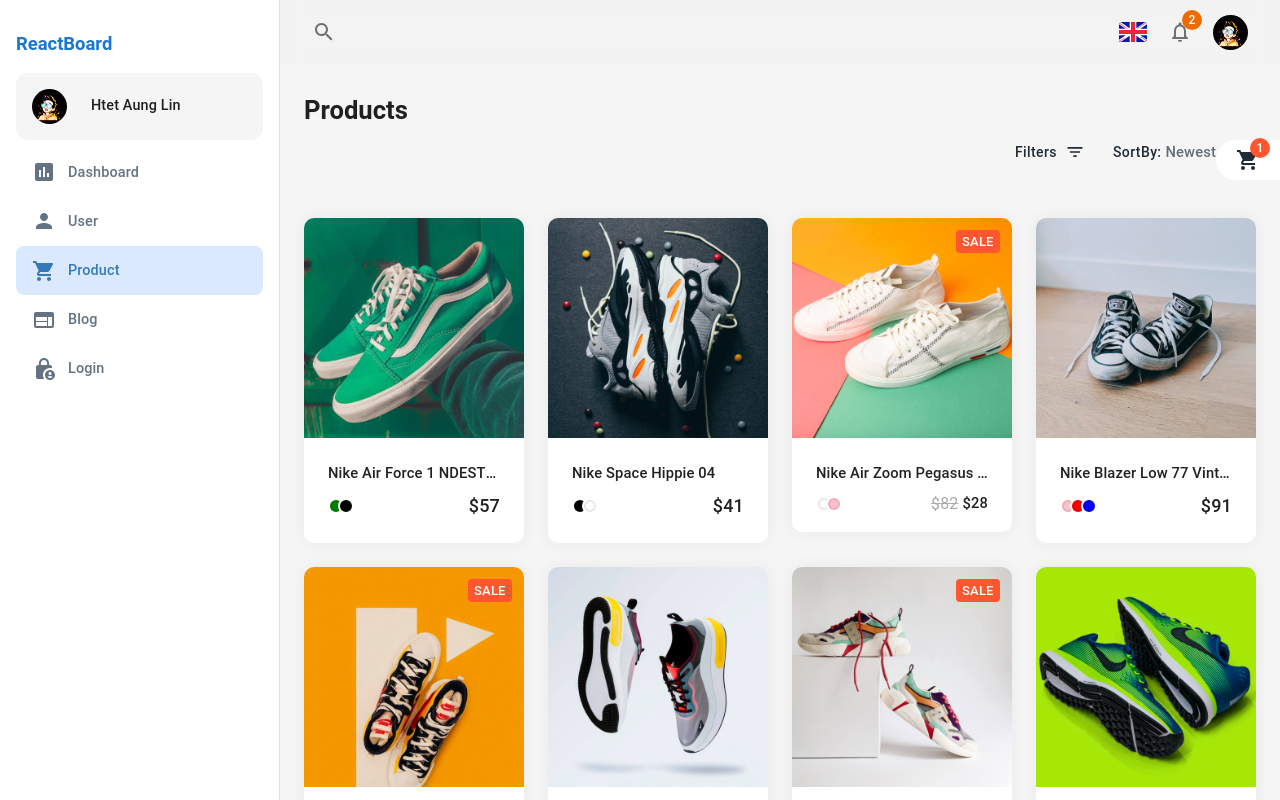
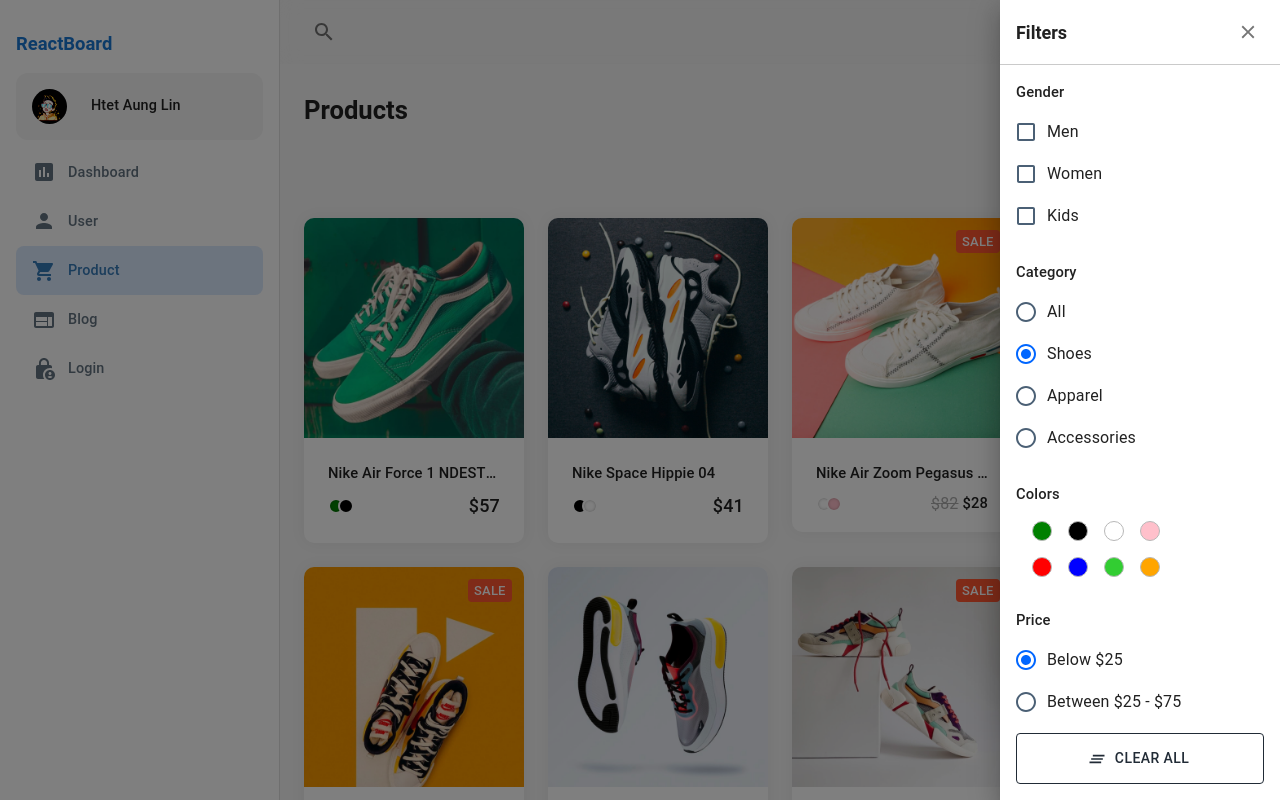
Before and after one commit to HTLA380/React-Dashboard, a React app: page /product in a window 1280 px wide. Both pictures are taken after a click on the button "Filters". Shown: the top 800 px of the page. Built offline with nearby package versions, Linux system fonts and the light colour scheme; the HTML template or start-up script is replaced by a standard one.

Commit message:
adding filter drawer

```diff
--- /dev/null
+++ b/src/pages/product/Filter/Filter.tsx
@@ -0,0 +1,29 @@
+import { FilterList } from "@mui/icons-material";
+import { Button } from "@mui/material";
+import React, { useState } from "react";
+import FilterDrawer from "./FilterDrawer";
+
+const Filter: React.FC = () => {
+  const [isActive, setIsActive] = useState<boolean>(false);
+
+  return (
+    <React.Fragment>
+      <Button
+        endIcon={<FilterList />}
+        onClick={() => setIsActive(true)}
+        sx={{
+          margin: 1,
+          color: "primary.contrastText",
+          textTransform: "capitalize",
+          ":hover": {
+            bgcolor: "#e4e4e4",
+          },
+        }}>
+        Filters
+      </Button>
+      <FilterDrawer state={isActive} setState={setIsActive} />
+    </React.Fragment>
+  );
+};
+
+export default Filter;
--- /dev/null
+++ b/src/pages/product/Filter/FilterDrawer.tsx
@@ -0,0 +1,243 @@
+import * as React from "react";
+import Box from "@mui/material/Box";
+import Drawer from "@mui/material/Drawer";
+import Divider from "@mui/material/Divider";
+import {
+  Button,
+  Checkbox,
+  FormControlLabel,
+  FormGroup,
+  IconButton,
+  Radio,
+  RadioGroup,
+  Rating,
+  Stack,
+  Typography,
+} from "@mui/material";
+import { ClearAll, Close } from "@mui/icons-material";
+
+interface FilterDrawerInterface {
+  state: boolean;
+  setState: React.Dispatch<React.SetStateAction<boolean>>;
+}
+
+const FilterDrawer: React.FC<FilterDrawerInterface> = ({ state, setState }) => {
+  const toggleDrawer =
+    (open: boolean) => (event: React.KeyboardEvent | React.MouseEvent) => {
+      if (
+        event.type === "keydown" &&
+        ((event as React.KeyboardEvent).key === "Tab" ||
+          (event as React.KeyboardEvent).key === "Shift")
+      ) {
+        return;
+      }
+
+      setState(open);
+    };
+
+  return (
+    <Drawer anchor={"right"} open={state} onClose={toggleDrawer(false)}>
+      <Box sx={{ width: 280 }} role="presentation">
+        <Stack
+          flexDirection={"row"}
+          alignItems={"center"}
+          justifyContent={"space-between"}
+          sx={{
+            padding: "1rem",
+            position: "sticky",
+            width: "100%",
+            top: 0,
+            left: 0,
+            zIndex: 10,
+            backgroundColor: "#fff",
+            borderBottom: "1px solid #cacaca",
+          }}>
+          <Typography variant="h3" fontSize={18}>
+            Filters
+          </Typography>
+          <IconButton size="small" onClick={toggleDrawer(false)}>
+            <Close sx={{ fontSize: 22 }} />
+          </IconButton>
+        </Stack>
+
+        <Box sx={{ padding: "1rem" }}>
+          {/* ====  gender ==== */}
+          <Box marginBottom={3}>
+            <Typography marginBottom={1}>Gender</Typography>
+            <FormGroup>
+              {["Men", "Women", "Kids"].map((item) => {
+                return (
+                  <FormControlLabel
+                    key={item}
+                    control={
+                      <Checkbox
+                        sx={{
+                          color: "#4b6075",
+                          "&.Mui-checked": {
+                            color: "#0066ff",
+                          },
+                        }}
+                      />
+                    }
+                    label={
+                      <Typography fontWeight={"normal"} fontSize={16}>
+                        {item}
+                      </Typography>
+                    }
+                  />
+                );
+              })}
+            </FormGroup>
+          </Box>
+
+          {/* ==== Category  ==== */}
+          <Box marginBottom={3}>
+            <Typography marginBottom={1}>Category</Typography>
+            <RadioGroup defaultValue="Shoes" name="radio-buttons-group">
+              {["All", "Shoes", "Apparel", "Accessories"].map((item) => {
+                return (
+                  <FormControlLabel
+                    value={item}
+                    control={
+                      <Radio
+                        sx={{
+                          color: "#4b6075",
+                          "&.Mui-checked": {
+                            color: "#0066ff",
+                          },
+                        }}
+                      />
+                    }
+                    label={
+                      <Typography fontWeight={"normal"} fontSize={16}>
+                        {item}
+                      </Typography>
+                    }
+                  />
+                );
+              })}
+            </RadioGroup>
+          </Box>
+
+          {/* ==== Colors  ==== */}
+          <Box marginBottom={3}>
+            <Typography marginBottom={1}>Colors</Typography>
+
+            <Stack flexDirection={"row"} alignItems={"center"} paddingX={1}>
+              {["green", "black", "white", "pink"].map((eachColor) => {
+                return (
+                  <IconButton>
+                    <Box
+                      key={eachColor}
+                      sx={{
+                        backgroundColor: eachColor,
+                        width: 20,
+                        height: 20,
+                        borderRadius: "100vmax",
+                        border: "1px solid #b8b8b8",
+                      }}></Box>
+                  </IconButton>
+                );
+              })}
+            </Stack>
+            <Stack flexDirection={"row"} alignItems={"center"} paddingX={1}>
+              {["red", "blue", "limegreen", "orange"].map((eachColor) => {
+                return (
+                  <IconButton>
+                    <Box
+                      key={eachColor}
+                      sx={{
+                        backgroundColor: eachColor,
+                        width: 20,
+                        height: 20,
+                        borderRadius: "100vmax",
+                        border: "1px solid #b8b8b8",
+                      }}></Box>
+                  </IconButton>
+                );
+              })}
+            </Stack>
+          </Box>
+
+          {/* ==== Price  ==== */}
+          <Box marginBottom={3}>
+            <Typography marginBottom={1}>Price</Typography>
+            <RadioGroup defaultValue="Below $25" name="radio-buttons-group">
+              {["Below $25", "Between $25 - $75", "Above $75"].map((price) => {
+                return (
+                  <FormControlLabel
+                    value={price}
+                    control={
+                      <Radio
+                        sx={{
+                          color: "#4b6075",
+                          "&.Mui-checked": {
+                            color: "#0066ff",
+                          },
+                        }}
+                      />
+                    }
+                    label={
+                      <Typography fontWeight={"normal"} fontSize={16}>
+                        {price}
+                      </Typography>
+                    }
+                  />
+                );
+              })}
+            </RadioGroup>
+          </Box>
+
+          {/* Rating */}
+
+          <Box marginBottom={1}>
+            <Typography marginBottom={1}>Rating</Typography>
+            {[4, 3, 2, 1].map((value) => {
+              return (
+                <Stack
+                  flexDirection={"row"}
+                  alignItems={"center"}
+                  gap={1}
+                  marginBottom={2.5}
+                  sx={{
+                    cursor: "pointer",
+                  }}>
+                  <Rating name="read-only" value={value} readOnly />
+                  <Typography fontSize={16} fontWeight={"normal"}>
+                    & Up
+                  </Typography>
+                </Stack>
+              );
+            })}
+          </Box>
+          {/* ========== */}
+        </Box>
+        <Box
+          sx={{
+            padding: "1rem",
+            position: "sticky",
+            width: "100%",
+            bottom: 0,
+            left: 0,
+            backgroundColor: "#fff",
+          }}>
+          <Button
+            sx={{
+              color: "primary.contrastText",
+              border: "1px solid #212b36",
+              width: "100%",
+              paddingY: 1.5,
+              ":hover": {
+                backgroundColor: "primary.main",
+              },
+            }}
+            startIcon={<ClearAll />}>
+            Clear All
+          </Button>
+        </Box>
+      </Box>
+    </Drawer>
+  );
+};
+
+export default FilterDrawer;
--- a/src/pages/product/Products.tsx
+++ b/src/pages/product/Products.tsx
@@ -1,4 +1,4 @@
-import { FilterList, KeyboardArrowDown } from "@mui/icons-material";
+import { KeyboardArrowDown } from "@mui/icons-material";
 import {
   Button,
   Container,
@@ -14,6 +14,7 @@
 import EachProduct from "./EachProduct";
 import { productData } from "./productData";
 import Checkout from "./Checkout";
+import Filter from "./Filter/Filter";
 
 const Products: React.FC = () => {
   return (
@@ -27,18 +28,7 @@
       </Typography>
 
       <Stack flexDirection={"row"} justifyContent={"end"}>
-        <Button
-          endIcon={<FilterList />}
-          sx={{
-            margin: 1,
-            color: "primary.contrastText",
-            textTransform: "capitalize",
-            ":hover": {
-              bgcolor: "#e4e4e4",
-            },
-          }}>
-          Filters
-        </Button>
+        <Filter />
 
         <PopoverEl
           ControlBtn={
```
Also changed, not shown: src/pages/product/Filter/filterData.ts (added, +27 -0 lines).
